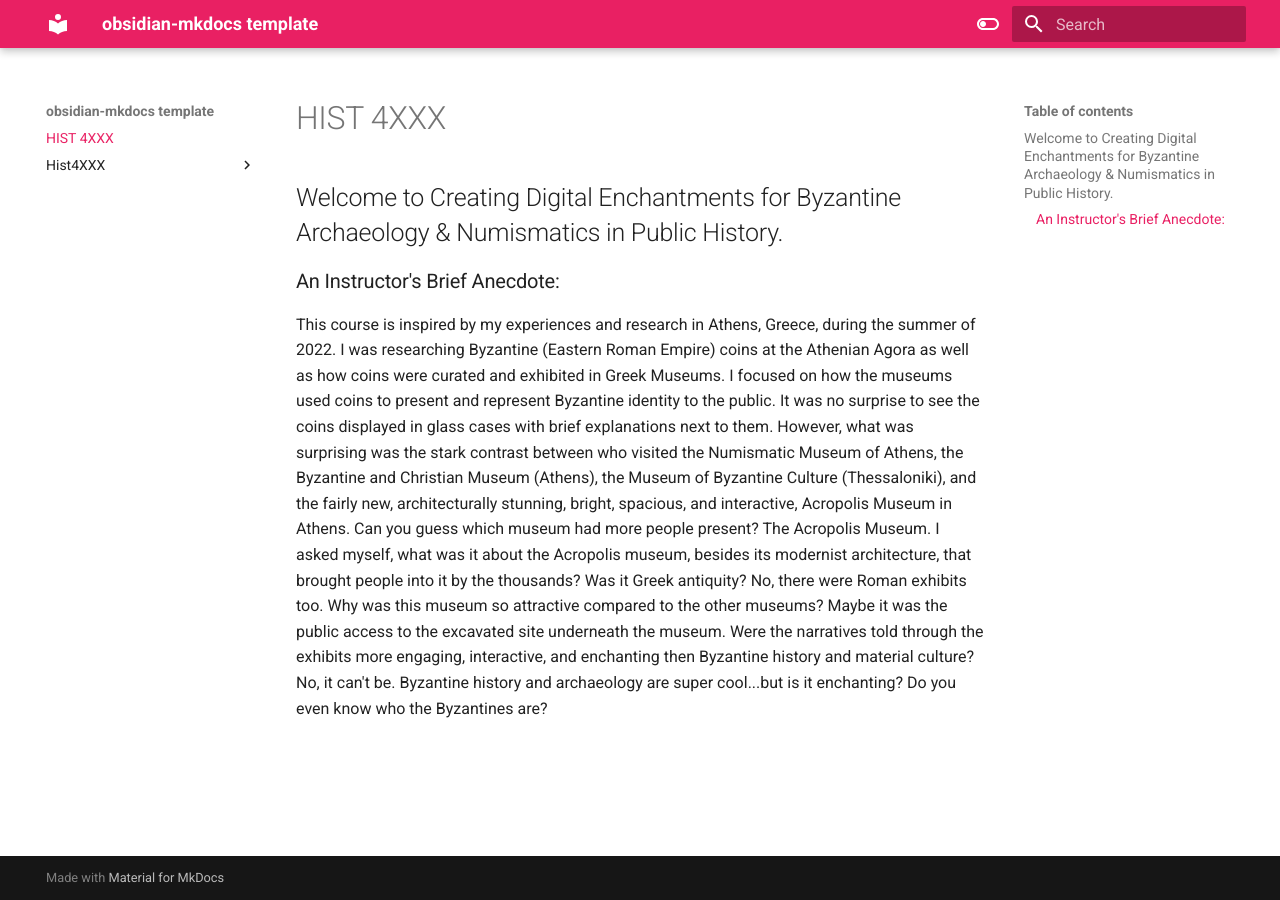
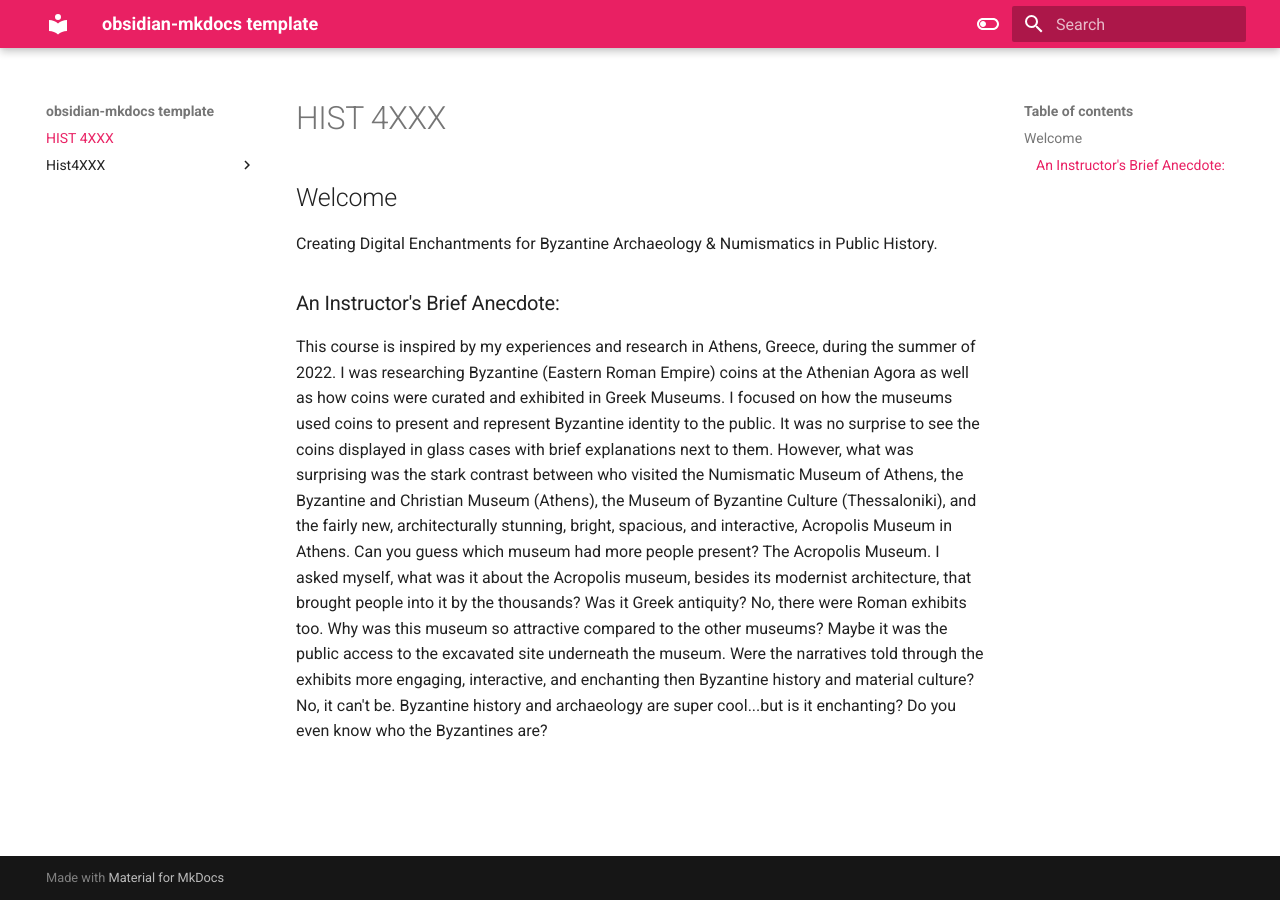
Before and after one commit to roguehistory/Syllabus, an MkDocs documentation site: the page built from docs/index.md, in a window 1280 px wide. Built offline with MkDocs 1.6.1 and Material for MkDocs 9.7.7, drawn with Linux system fonts in a browser that asks for light colours.

Commit message:
Update index.md

```diff
--- a/docs/index.md
+++ b/docs/index.md
@@ -1,6 +1,8 @@
 # HIST 4XXX
 
-## Welcome to Creating Digital Enchantments for Byzantine Archaeology & Numismatics in Public History.
+## Welcome
+
+Creating Digital Enchantments for Byzantine Archaeology & Numismatics in Public History.
 
 ### An Instructor's Brief Anecdote:
 
```
